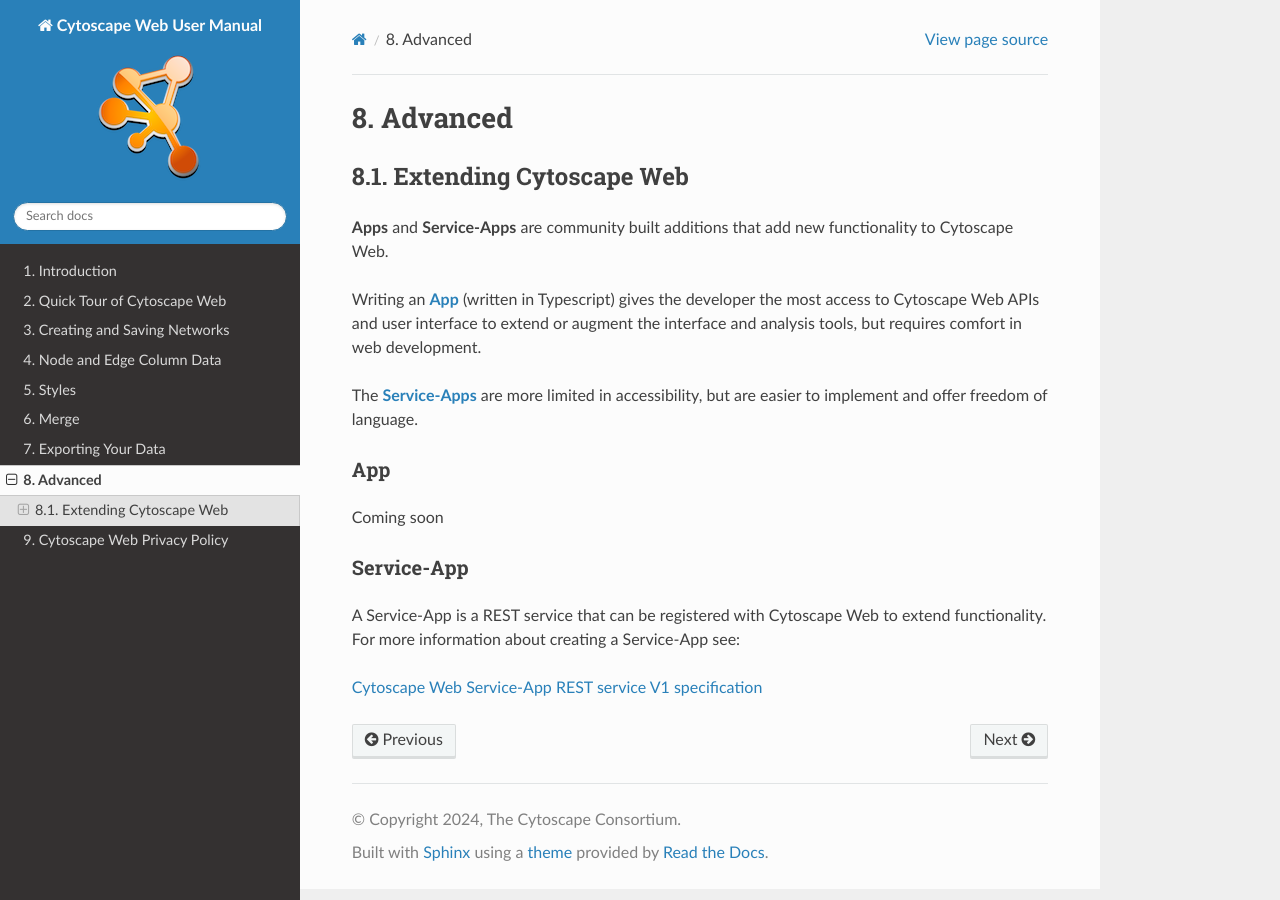
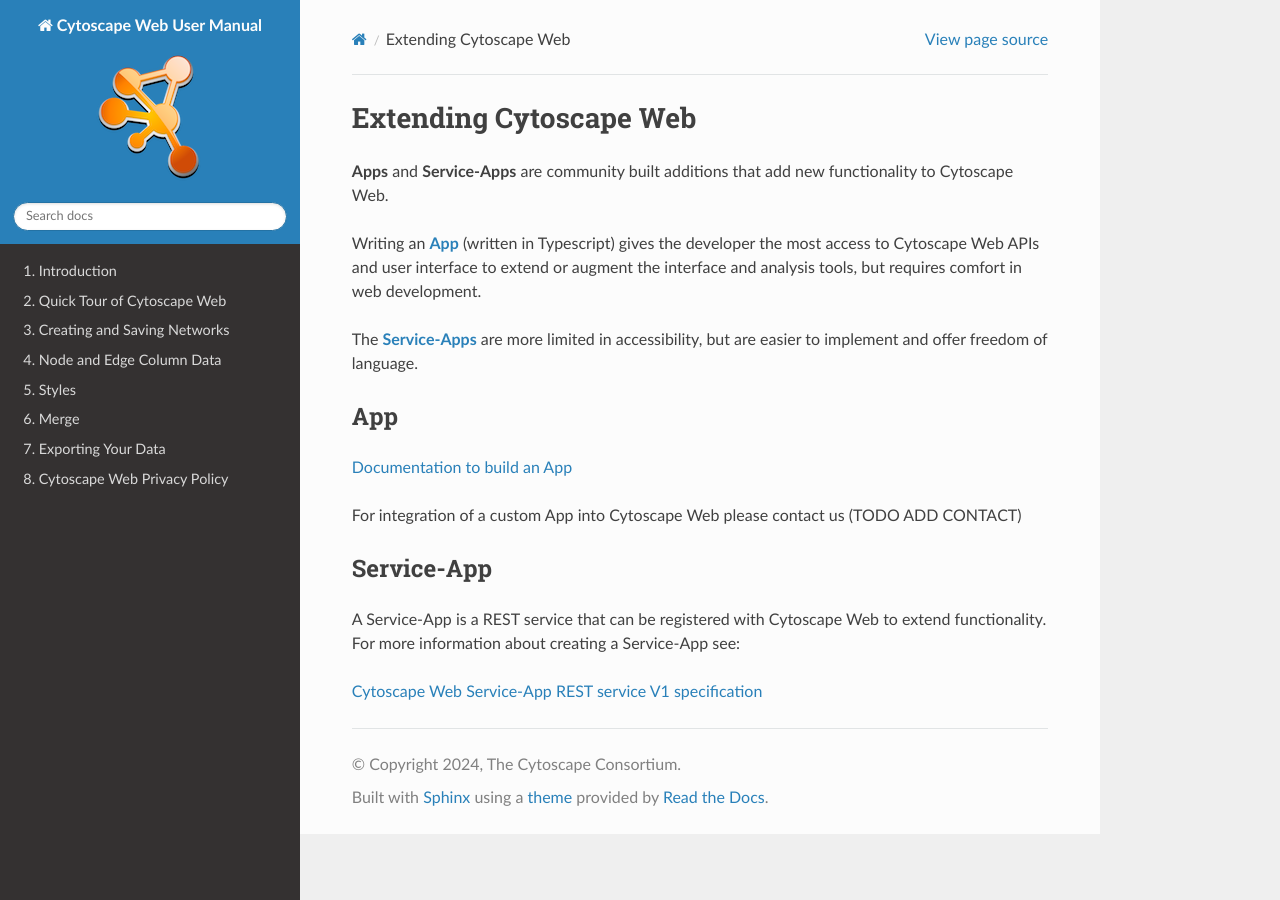
Before and after one commit to cytoscape/web-cytoscape-manual, a Sphinx documentation site: the page built from docs/Extending.md, in a window 1280 px wide. Built offline with Sphinx 7.4.7 and the Read the Docs theme 3.1.0, drawn with Linux system fonts in a browser that asks for light colours; pages that are not in the unit, such as notebooks, are missing from menus.

Commit message:
renamed Advanced

```diff
--- a/docs/Advanced.md
+++ b/docs/Extending.md
@@ -1,9 +1,7 @@
-Advanced
-==========
-<a id="advanced"> </a>
+Extending Cytoscape Web
+=========================
+<a id="extending_cytoscape_web"> </a>
 
-<a id="extending_cytoscape_web"> </a>
-## Extending Cytoscape Web
 
 **Apps** and **Service-Apps** are community built additions that add new functionality to
 Cytoscape Web.
@@ -17,12 +15,15 @@
  to implement and offer freedom of language.
 
 <a id="app"> </a>
-### App
+## App
 
-Coming soon
+[Documentation to build an App](https://github.com/cytoscape/cytoscape-web-app-examples/tree/pre-release-cleanup)
+
+For integration of a custom App into Cytoscape Web please contact us (TODO ADD CONTACT)
+
 
 <a id="service_app"> </a>
-### Service-App
+## Service-App
 
 A Service-App is a REST service that can be registered with Cytoscape Web to extend
 functionality. For more information about creating a Service-App see:
```
